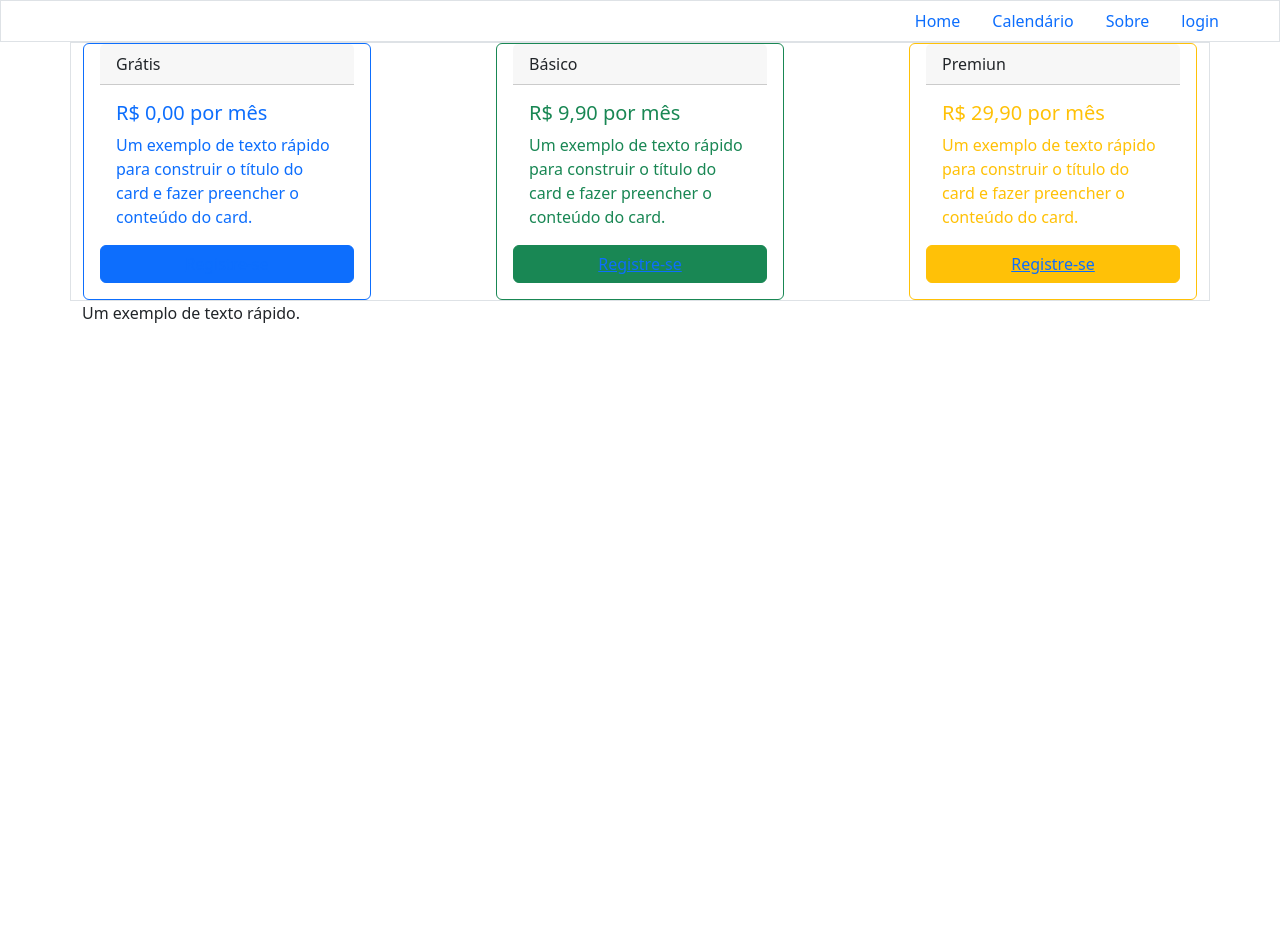
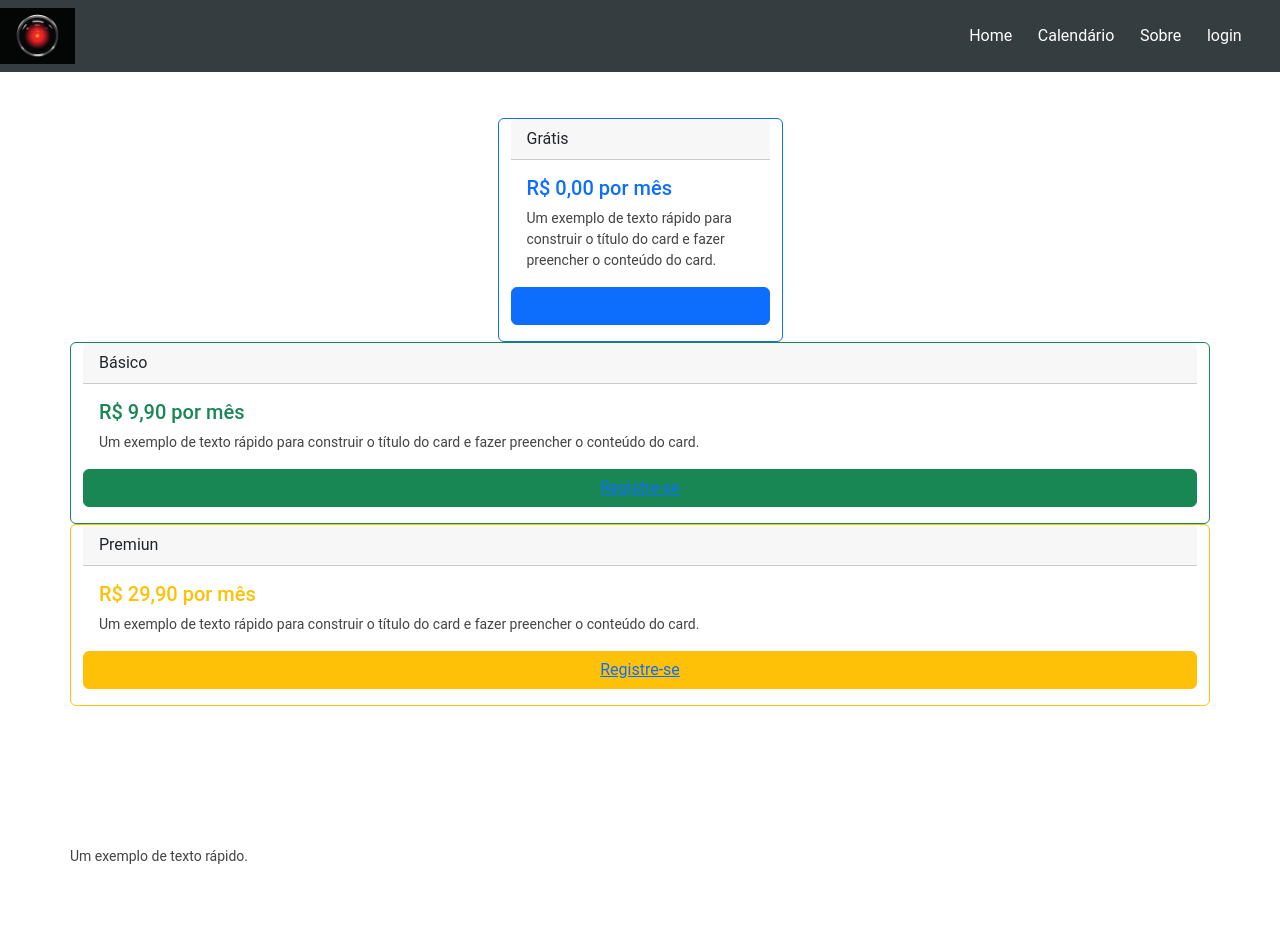
Before and after one commit to FelipeWeiss1992/Agenda, a Flask app: page / in a window 1280 px wide. Before the commit the page ends 323 px from the top, so only its background shows below. Run offline with Flask 2, Linux system fonts and the light colour scheme; some libraries are stand-ins or nearby versions.

Commit message:
Incrementando o Bootstrap

```diff
--- a/app/static/css/style.css
+++ b/app/static/css/style.css
@@ -0,0 +1,50 @@
+/* Gerais */
+
+body {
+    font-family: 'Roboto', sans-serif;
+}
+
+.row {
+    margin: 0;
+}
+
+.container {
+    padding: 70px 0;
+}
+
+p, li {
+    color: #444444;
+    font-size: 14px;
+}
+
+/* Barra de navegação */
+
+header, .navbar {
+    background-color: #353d41;
+}
+
+#nav-container {
+    padding-top: 0;
+    padding-bottom: 0;
+}
+
+#logo {
+    width: 75px;
+}
+
+.navbar-brand {
+    padding: 0;
+    color: #ffffff;
+}
+
+.navbar-brand:hover {
+    color: #ffffff;
+}
+
+.navbar-expand-lg .navbar-nav .nav-link {
+    padding: 1rem .8rem;
+}
+
+#nav {
+    color: #ffffff;
+}
--- a/app/templates/home.html
+++ b/app/templates/home.html
@@ -1,11 +1,9 @@
 {% extends "index.html" %}
 {% block conteudo %}
 
-        <main class="container border">
-
-            <div class="d-flex justify-content-between">
-
-                <div class="card border-primary px-3" style="max-width: 18rem;">
+    <div class="container mt-5">
+        <div class="row justify-content-center">
+            <div class="card border-primary col-3">
                 <div class="card-header">Grátis</div>
                 <div class="card-body text-primary">
                     <h5 class="card-title">R$ 0,00 por mês</h5>
@@ -14,16 +12,16 @@
                 <p class="btn btn-primary"><a href="/registro">Registre-se</a></p>
             </div>
 
-                <div class="card border-success px-3" style="max-width: 18rem;">
+            <div class="card border-success">
                 <div class="card-header">Básico</div>
                 <div class="card-body text-success">
                     <h5 class="card-title">R$ 9,90 por mês</h5>
                     <p class="card-text">Um exemplo de texto rápido para construir o título do card e fazer preencher o conteúdo do card.</p>
                 </div>
-                    <p class="btn btn-success"><a href="/registro">Registre-se</a></p>
+                <p class="btn btn-md btn-success"><a href="/registro">Registre-se</a></p>
             </div>
 
-                <div class="card border-warning px-3" style="max-width: 18rem;">
+            <div class="card border-warning">
                 <div class="card-header">Premiun</div>
                 <div class="card-body text-warning">
                     <h5 class="card-title">R$ 29,90 por mês</h5>
@@ -34,6 +32,6 @@
 
         </div>
 
-        </main>
+    </div>
 
 {% endblock %}
--- a/app/templates/index.html
+++ b/app/templates/index.html
@@ -5,33 +5,32 @@
         <meta http-equiv="X-UA-Compatible" content="IE=edge">
         <meta name="viewport" content="width=device-width, initial-scale=1.0">
         <link href="https://cdn.jsdelivr.net/npm/bootstrap@5.2.3/dist/css/bootstrap.min.css" rel="stylesheet" integrity="sha384-rbsA2VBKQhggwzxH7pPCaAqO46MgnOM80zW1RWuH61DGLwZJEdK2Kadq2F9CUG65" crossorigin="anonymous">
-        <link rel="stylesheet" href="style.css">
-        <!-- Apagar a linha acima e substituir por essa. <link rel="stylesheet" href="{{ url_for('static', filename='style/style.css') }}"> -->
+        <link rel="stylesheet" href="{{ url_for('static', filename='css/style.css') }}">
         <title>{{ titulo }}</title>
     </head>
 
     <body>
 
-        <header class="container-fluid mw-100 border">
-
-            <ul class="nav justify-content-end">
-                <li class="nav-item">
-                    <a class="nav-link" href="/">Home</a>
-                </li>
-                <li class="nav-item">
-                    <a class="nav-link" href="/calendario">Calendário</a>
-                </li>
-                <li class="nav-item">
-                    <a class="nav-link" href="/sobre">Sobre</a>
-                </li>
-                <li class="nav-item">
-                    <a class="nav-link" href="/{{ login_out }}">{{ login_out }}</a>
-                </li>
-                <li class="nav-item">
-                    <a class="nav-link" href="/perfil">{{ usuario }}</a>
-                </li>
-            </ul>
-
+        <header>
+            <div class="container" id="nav-container">
+                <nav class="navbar navbar-expand-lg fixed-top">
+                    <a href="#" class="navbar-brand">
+                        <img id="logo" src="{{ url_for('static', filename='imagens/hall-9000.jpg') }}" alt="Hall-9000">
+                    </a>
+                    <button class="navbar-toggler" type="button" data-toggle="collapse" data-target="#navbar-links" aria-controls="navbar-links" aria-expanded="false" aria-label="Toggle navigation">
+                        <span class="navbar-toggler-icon"></span>
+                    </button>
+                    <div class="collapse navbar-collapse justify-content-end" id="navbar-links">
+                        <div class="navbar-nav">
+                            <a class="nav-item nav-link" id="nav" href="/">Home</a>
+                            <a class="nav-item nav-link" id="nav" href="/calendario">Calendário</a>
+                            <a class="nav-item nav-link" id="nav" href="/sobre">Sobre</a>
+                            <a class="nav-item nav-link" id="nav" href="/{{ login_out }}">{{ login_out }}</a>
+                            <a class="nav-item nav-link" id="nav" href="/perfil">{{ usuario }}</a>
+                        </div>
+                    </div>
+                </nav>
+            </div>
         </header>
 
         {% block conteudo %}
@@ -46,6 +45,8 @@
 
         <!-- Importando JS compilados do Bootstrap -->
         <script src="https://cdn.jsdelivr.net/npm/bootstrap@5.2.3/dist/js/bootstrap.bundle.min.js" integrity="sha384-kenU1KFdBIe4zVF0s0G1M5b4hcpxyD9F7jL+jjXkk+Q2h455rYXK/7HAuoJl+0I4" crossorigin="anonymous"></script>
-
+        <script src="https://code.jquery.com/jquery-3.3.1.slim.min.js" integrity="sha384-q8i/X+965DzO0rT7abK41JStQIAqVgRVzpbzo5smXKp4YfRvH+8abtTE1Pi6jizo" crossorigin="anonymous"></script>
+        <script src="https://cdnjs.cloudflare.com/ajax/libs/popper.js/1.14.3/umd/popper.min.js" integrity="sha384-ZMP7rVo3mIykV+2+9J3UJ46jBk0WLaUAdn689aCwoqbBJiSnjAK/l8WvCWPIPm49" crossorigin="anonymous"></script>
+        <script src="https://stackpath.bootstrapcdn.com/bootstrap/4.1.3/js/bootstrap.min.js" integrity="sha384-ChfqqxuZUCnJSK3+MXmPNIyE6ZbWh2IMqE241rYiqJxyMiZ6OW/JmZQ5stwEULTy" crossorigin="anonymous"></script>
     </body>
 </html>
--- a/app/templates/perfil.html
+++ b/app/templates/perfil.html
@@ -12,15 +12,15 @@
                         <input type="text" class="form-control" id="i_nome" name="n_nome" value="{{ perfil.nome }}">
                         <label for="i_nome">Nome Completo</label>
                     </div>
-                    <div class="form-floating mb-3">
+                    <div class="col-5 form-floating mb-3">
                         <input type="date" class="form-control" id="i_data_nascimento" name="n_data_nascimento" value="{{ perfil.data_nascimento }}">
                         <label for="i_data_nascimento">Data de Nascimento</label>
                     </div>
-                    <div class="form-floating mb-3">
+                    <div class="col-5 form-floating mb-3">
                         <input type="text" class="form-control" id="i_cpf" name="n_cpf" value="{{ perfil.cpf }}">
                         <label for="i_cpf">C.P.F.</label>
                     </div>
-                    <div class="form-floating mb-3">
+                    <div class="col-6 form-floating mb-3">
                         <input type="text" class="form-control" id="i_username" name="n_username" value="{{ perfil.username }}">
                         <label for="i_username">Nickname</label>
                     </div>
```
Also changed, not shown: app/static/imagens/hall-9000.jpg (added), app/static/imagens/solar.jpg (deleted). Lines whose indentation alone changed are shown as unchanged.
